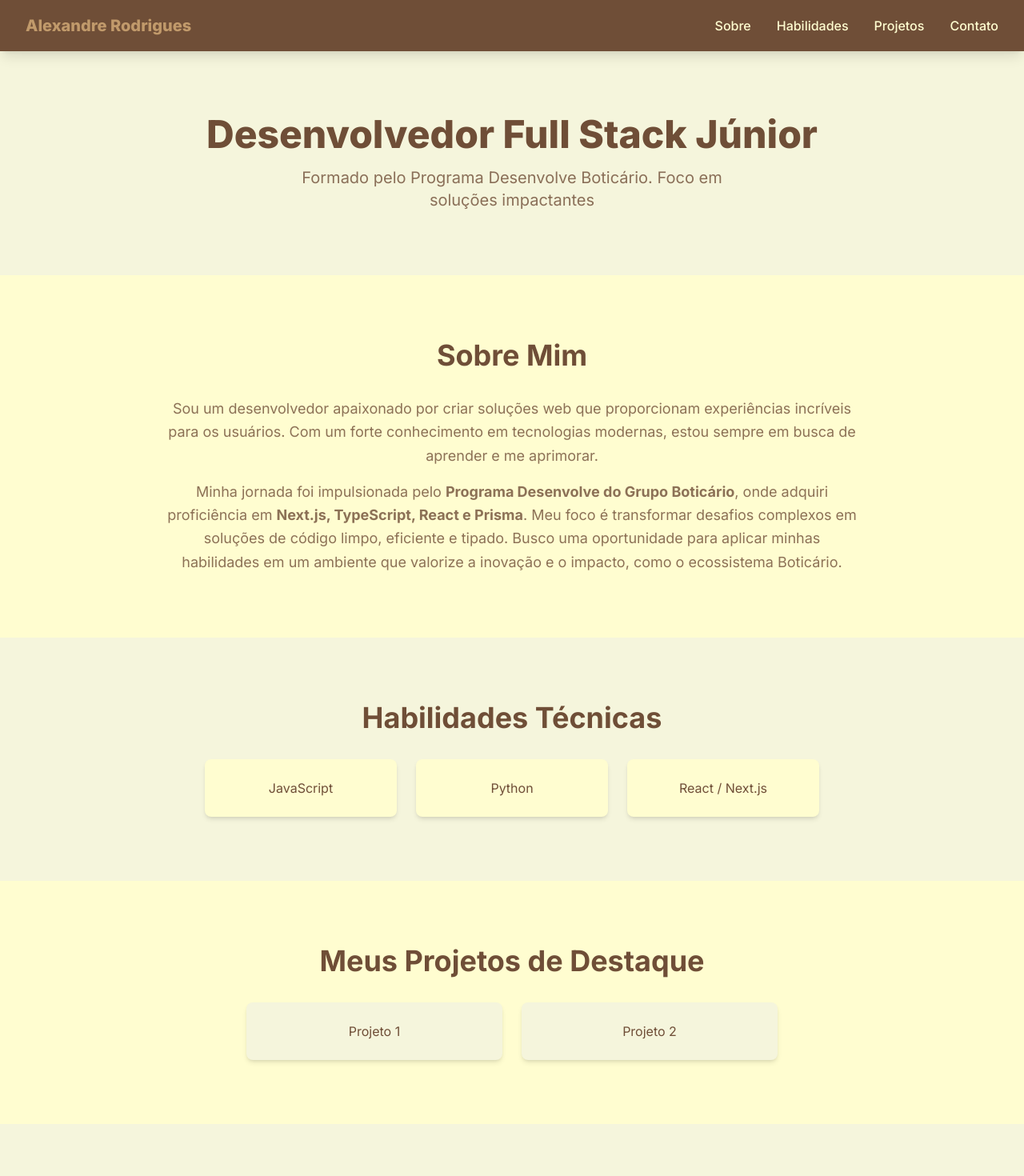
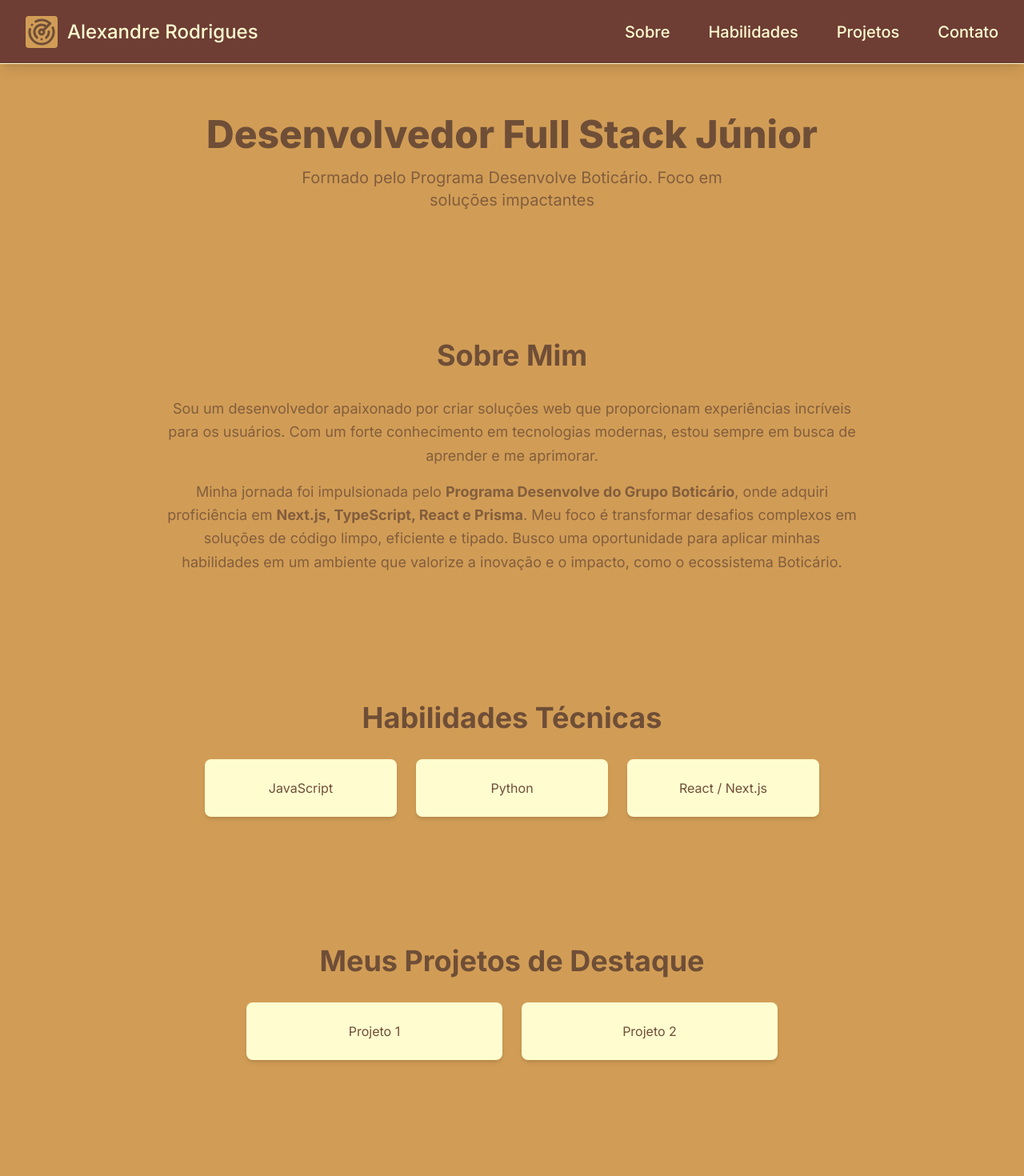
Before and after one commit to aleehblackstar/portfolio, a Next.js app: page / in a window 1280 px wide. Shown: the top 1470 px of the page at 80% size. Built offline with nearby package versions, Linux system fonts and the light colour scheme.

Commit message:
style: adicionando biblioteca lucide para icones e estilizando menu

```diff
--- a/package.json
+++ b/package.json
@@ -9,6 +9,7 @@
     "lint": "eslint"
   },
   "dependencies": {
+    "lucide-react": "^0.545.0",
     "next": "15.5.4",
     "react": "19.1.0",
     "react-dom": "19.1.0"
--- a/src/app/page.tsx
+++ b/src/app/page.tsx
@@ -41,16 +41,16 @@ export default function Home() {
       </section>
 
       {/* Projetos */}
-      <section id="projetos" className="py-20 bg-creme">
+      <section id="projetos" className="py-20 bg-fundo">
         <h2 className="text-4xl font-bold text-cafe mb-8 text-center">
           Meus Projetos de Destaque
         </h2>
         {/* Aqui você pode colocar cards ou links para projetos */}
         <div className="flex flex-wrap justify-center gap-6">
-          <div className="bg-fundo text-cafe p-6 rounded-lg shadow-md w-80 text-center">
+          <div className="bg-creme text-cafe p-6 rounded-lg shadow-md w-80 text-center">
             Projeto 1
           </div>
-          <div className="bg-fundo text-cafe p-6 rounded-lg shadow-md w-80 text-center">
+          <div className="bg-creme text-cafe p-6 rounded-lg shadow-md w-80 text-center">
             Projeto 2
           </div>
         </div>
--- a/src/components/AboutMe.tsx
+++ b/src/components/AboutMe.tsx
@@ -1,6 +1,6 @@
 export default function AboutMe() {
   return (
-    <section id="sobre" className="py-20 bg-creme">
+    <section id="sobre" className="py-20 bg-fundo">
       <div className="max-w-4xl mx-auto px-4">
         {/* Título */}
         <h2 className="text-4xl font-bold text-cafe mb-8 text-center">
--- a/src/components/Header.tsx
+++ b/src/components/Header.tsx
@@ -1,41 +1,42 @@
 import Link from "next/link";
+import { Radar } from "lucide-react";
 
 export default function Header() {
   return (
-    <header className="fixed top-0 left-0 w-full z-10 bg-cafe shadow-lg">
-      <div className="max-w-7xl mx-auto px-4 sm:px-6 lg:px-8 flex justify-between items-center h-16">
+    <header className="fixed top-0 left-0 w-full z-10 bg-nescau shadow-lg">
+      <div className="max-w-7xl mx-auto px-4 sm:px-6 lg:px-8 flex justify-between items-center h-20 border-b border-creme">
 
         {/* Logo / Nome */}
         <Link
           href="#hero"
-          className="text-xl font-extrabold text-caramelo hover:text-creme transition duration-300"
+          className="text-2xl flex flex-row gap-3 items-center font-medium text-creme hover:text-caramelo transition duration-300"
         >
-          Alexandre Rodrigues
+          <Radar size={40} className="bg-caramelo text-cafe rounded p-0.5" /> Alexandre Rodrigues
         </Link>
 
         {/* Navegação */}
-        <nav className="hidden md:flex space-x-8">
+        <nav className="hidden md:flex space-x-12">
           <Link
             href="#sobre"
-            className="text-creme hover:text-caramelo transition duration-300 font-medium"
+            className="text-creme hover:text-caramelo transition duration-300 text-xl font-medium"
           >
             Sobre
           </Link>
           <Link
             href="#habilidades"
-            className="text-creme hover:text-caramelo transition duration-300 font-medium"
+            className="text-creme hover:text-caramelo transition duration-300 text-xl font-medium"
           >
             Habilidades
           </Link>
           <Link
             href="#projetos"
-            className="text-creme hover:text-caramelo transition duration-300 font-medium"
+            className="text-creme hover:text-caramelo transition duration-300 text-xl font-medium"
           >
             Projetos
           </Link>
           <Link
             href="#contato"
-            className="text-creme hover:text-caramelo transition duration-300 font-medium"
+            className="text-creme hover:text-caramelo transition duration-300 text-xl font-medium"
           >
             Contato
           </Link>
--- a/tailwind.config.js
+++ b/tailwind.config.js
@@ -8,10 +8,10 @@ module.exports = {
     extend: {
       colors: {
         cafe: '#6F4E37',
-        nescau: '#733D38',
-        caramelo: '#C19A6B',
+        nescau: '#6E3D34',
+        caramelo: '#D19D56',
         creme: '#FFFDD0',
-        fundo: '#F5F5DC',
+        fundo: '#D19D56',
       },
     },
   },
```
Also changed, not shown: 1 other file (tests, documents, lock files or other folders).
